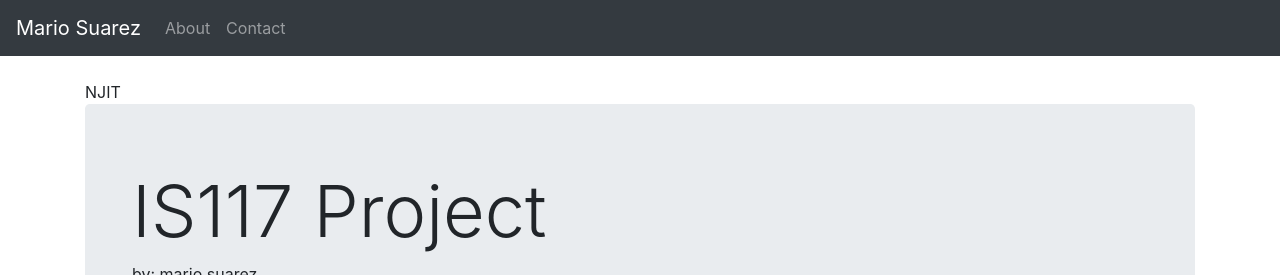
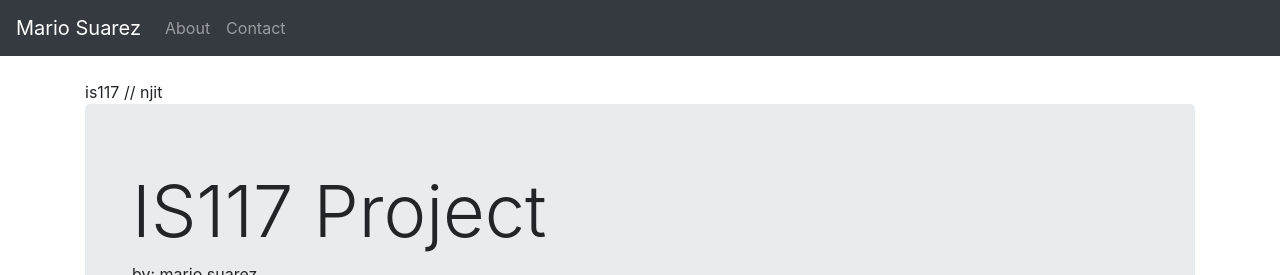
Before and after one commit to njitsuarez/njitsuarez.github.io, a Jekyll site: the page built from index.html, in a window 1280 px wide and 948 px high. Shown: the top 275 px of the window. Built offline with Jekyll 4.4.1, drawn with Linux system fonts in a browser that asks for light colours; the list of posts is cut into pages by our own code.

Commit message:
Feature: 'is117 // njit' to banner top

```diff
--- a/_layouts/zlayout.html
+++ b/_layouts/zlayout.html
@@ -21,7 +21,8 @@
 <body>
 <div class="container">
     {% include header.html %}
-    NJIT<main role="main">
+    is117 // njit
+    <main role="main">
 
     <!-- Main jumbotron for a primary marketing message or call to action -->
     {{ content }}
```
